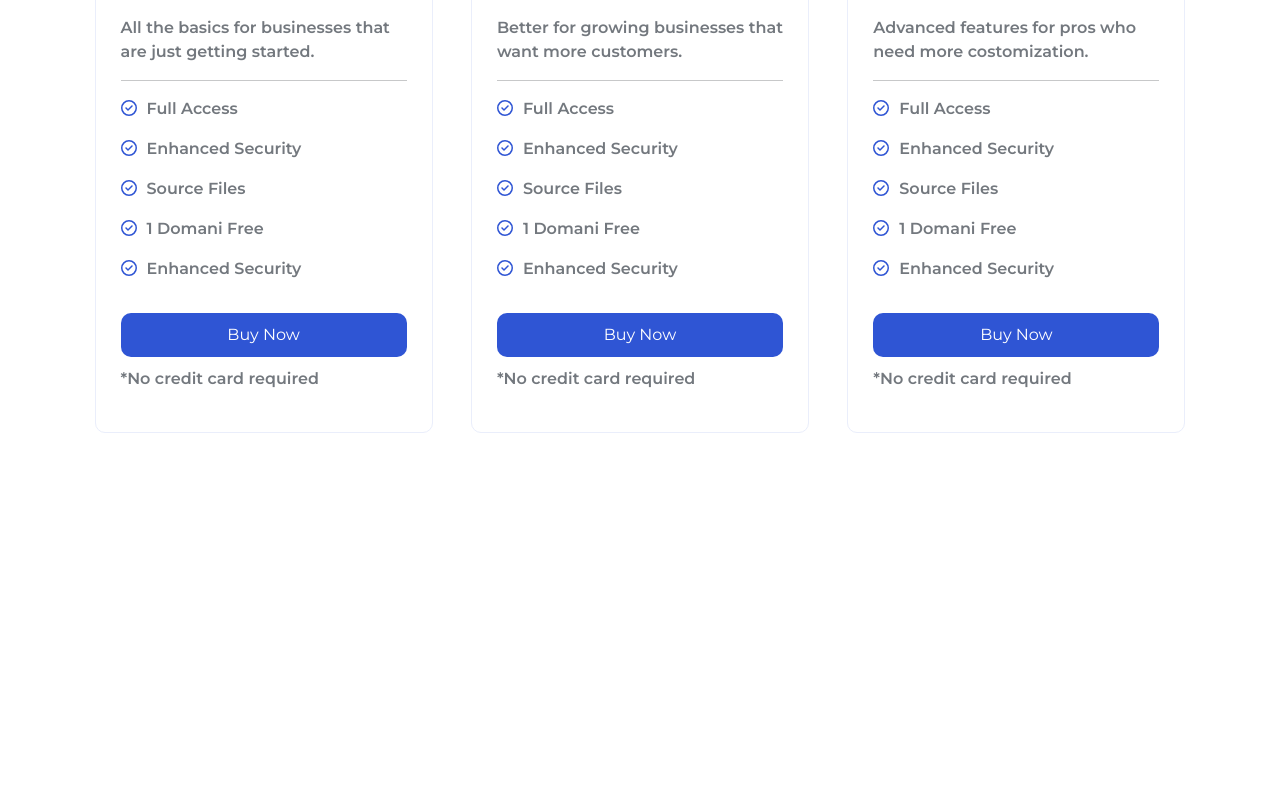
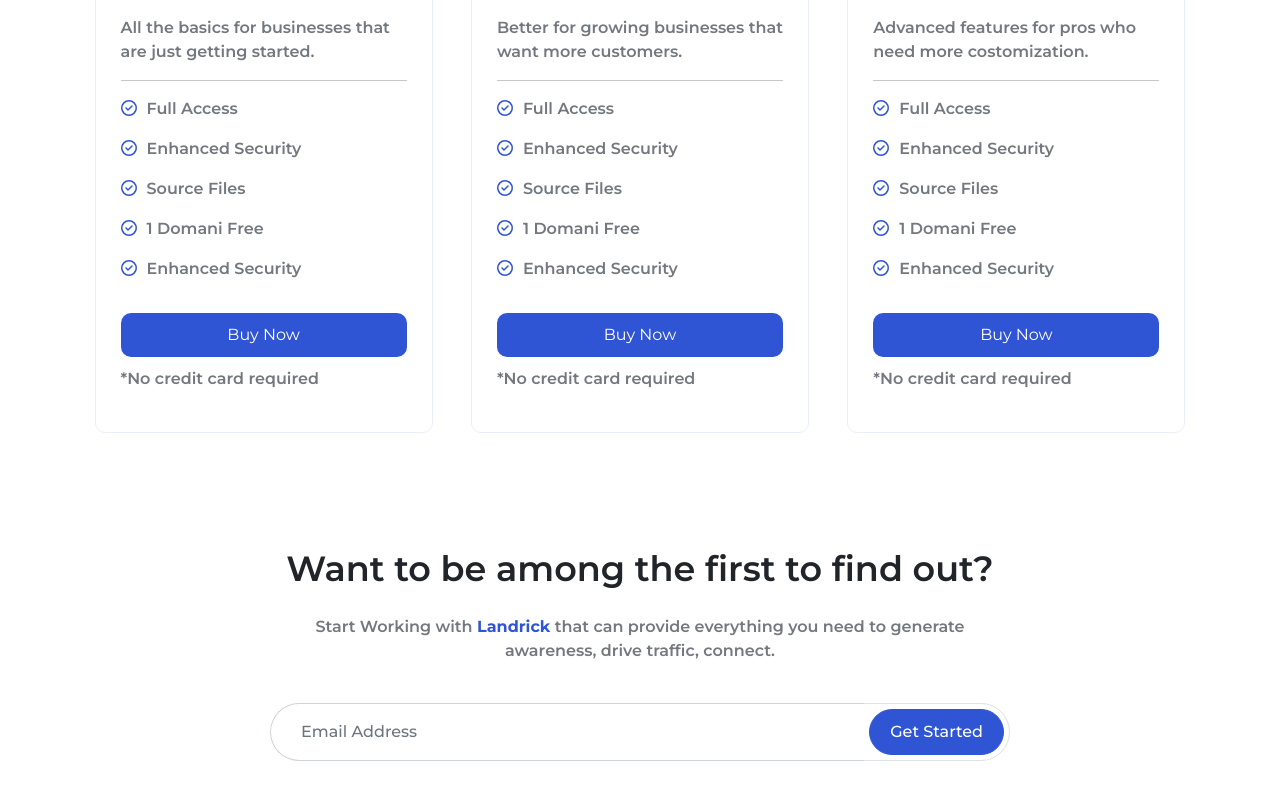
Before and after one commit to Therakar/landrick-html-vuejs, a Vue app: page / in a window 1280 px wide. Shown: the part 3253-4053 px from the top of the page. Before the commit the page ends 3686 px from the top, so only its background shows below. Built offline with nearby package versions, Linux system fonts and the light colour scheme.

Commit message:
agiunge sezione newsletter

```diff
--- a/src/components/AppMain.vue
+++ b/src/components/AppMain.vue
@@ -3,13 +3,15 @@
     import AppKeyFeaturesCard from './AppMainComponents/AppKeyFeaturesCard.vue'
     import AppQuickstartCard from './AppMainComponents/AppQuickstartCard.vue'
     import AppOfferCards from './AppMainComponents/AppOfferCards.vue'
+    import AppNewsleterInput from './AppMainComponents/AppNewsleterInput.vue'
     export default {
         name: "AppMain",
         components:{
             AppMainCard,
             AppKeyFeaturesCard,
             AppQuickstartCard,
-            AppOfferCards
+            AppOfferCards,
+            AppNewsleterInput
         }
 
         }
@@ -41,7 +43,13 @@
             <div class="card-container flex sp-bw">
                 <AppOfferCards/>
             </div>
-
+        </section>
+        <section id="newsletter">
+            <div class="newsletter-text">
+                <h2>Want to be among the first to find out?</h2>
+                <p>Start Working with <a href="#">Landrick</a> that can provide everything you need to generate awareness, drive traffic, connect.</p>
+                <AppNewsleterInput />
+            </div>
         </section>
     </div>
 </template>
@@ -80,6 +88,7 @@
     }
 
     #offers{
+        margin-bottom: 115px;
         .offers-text{
             text-align: center;
             margin-bottom: 60px;
@@ -102,4 +111,20 @@
         }
     }
 
+    #newsletter{
+        margin-bottom: 120px;
+        .newsletter-text{
+            width: 740px;
+            text-align: center;
+            margin: auto;
+
+            h2{
+                margin-bottom: 25px;
+            }
+            p{
+                margin-bottom: 40px;
+            }
+        }
+    }
+
 </style>
--- /dev/null
+++ b/src/components/AppMainComponents/AppNewsleterInput.vue
@@ -0,0 +1,37 @@
+<script>
+    export default {
+        name: "AppNewsleterInput"
+    }
+</script>
+
+<template>
+    <div class="input-group mb-3">
+        <input type="text" class="form-control" placeholder="Email Address" aria-label="Email Address" aria-describedby="button-add-email">
+        <div class="border flex al-cnt">
+            <button class="btn btn-email " type="button" id="button-add-email">Get Started</button>
+        </div>
+
+    </div>
+</template>
+
+<style lang="scss" scoped>
+    .form-control{
+        border-radius: 50px;
+        padding-left: 30px;
+        border-right: none;
+    }
+    .form-control::placeholder{
+        font-weight: 500;
+    }
+    .border{
+        border-radius: 50px;padding: 1px;
+        padding: 5px;
+    }
+    .btn-email{
+        color: #ffffff;
+        border-radius: 50px;
+        border:1px solid var(--background-btn-second-color);
+        background-color: var(--background-btn-second-color);
+        font-weight: 500;
+    }
+</style>
```
